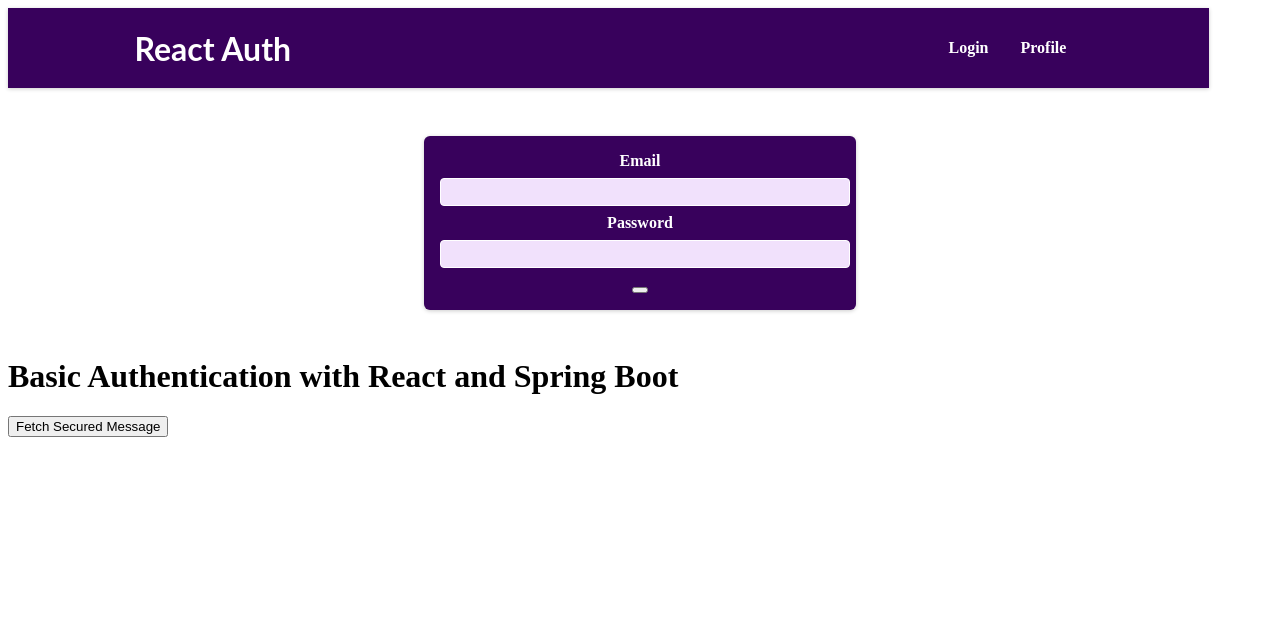
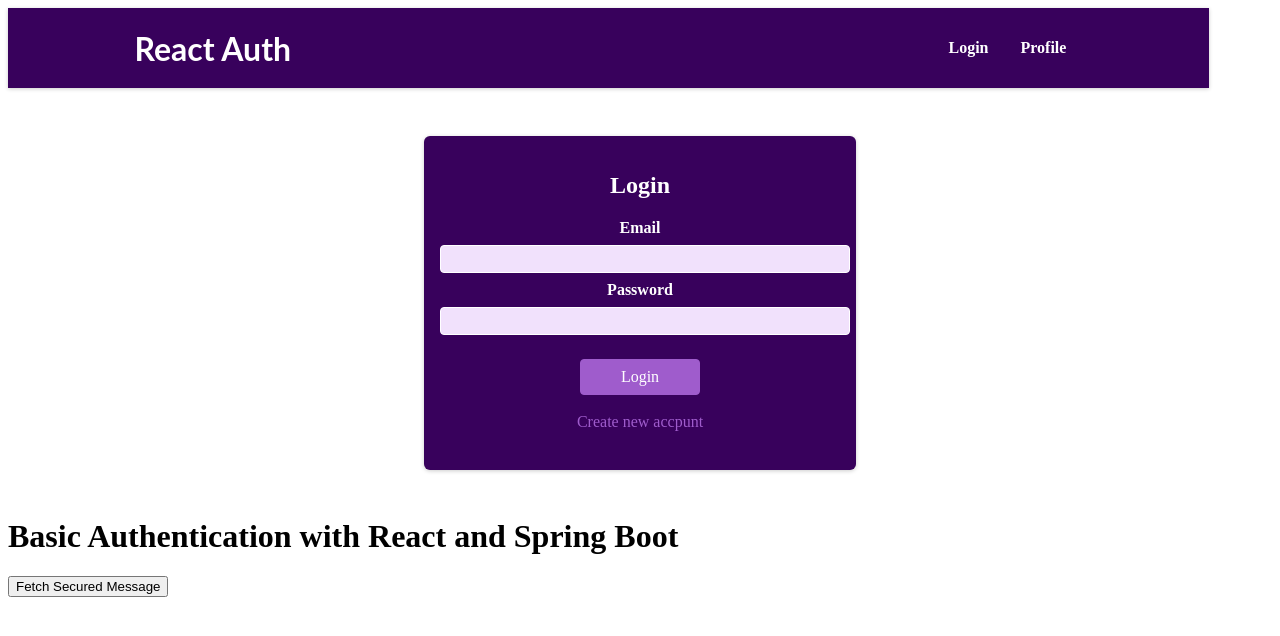
Before and after one commit to melikussa/budget-planner, a React (Create React App) app in the folder client/budget-planner-web/: page /auth in a window 1280 px wide. Shown: the top 636 px of the page. Built offline with nearby package versions, Linux system fonts and the light colour scheme.

Commit message:
auth-form with back-end call

```diff
--- a/client/budget-planner-web/src/components/Auth/AuthForm.js
+++ b/client/budget-planner-web/src/components/Auth/AuthForm.js
@@ -1,47 +1,91 @@
 import { useState, useRef, useContext } from "react";
 
 import classes from "./AuthForm.module.css";
-
 
 const AuthForm = () => {
   const emailInputRef = useRef();
   const passwordInputRef = useRef();
   const [isLogin, setIsLogin] = useState(true);
   const [isLoading, setIsLoading] = useState(false);
+  const [message, setMessage] = useState('');
 
   const switchAuthModeHandler = () => {
     setIsLogin((prevState) => !prevState);
-    }
+  };
 
-    const submitHandler = (event) =>{
+  const submitHandler = (event) => {
+    console.log("We're here");
     event.preventDefault();
 
     const enteredEmail = emailInputRef.current.value;
     const enteredPassword = passwordInputRef.current.value;
 
     // add validation here
+    console.log(enteredEmail, enteredPassword);
+
 
     setIsLoading(true);
-        console.log(isLoading + " isss Loading");
+    fetchSecuredMessage(enteredEmail, enteredPassword) //sending request
+  };
 
-        // send request here
-    }
+  const fetchSecuredMessage = async (enteredEmail, enteredPassword) => {
+    const username = enteredEmail; // demo_user
+    const password = enteredPassword; // demo_pass
 
+    const token = btoa(`${username}:${password}`);  // Encode credentials in base64
 
-
+    const response = await fetch('http://localhost:8080/hello/lika', {
+      method: 'GET',
+      headers: {
+          'Authorization': `Basic ${token}`,
+          'Content-Type': 'application/json'
+      },
+      credentials: 'include',  // Ensure credentials are sent
+  });
+    const data = await response.json();
+    console.log(data);
+    setIsLoading(false);
+    setMessage(data.message);
+};
 
   return (
     <section className={classes.auth}>
-        <form>
+      <h1>{isLogin ? "Login" : "Sign up"}</h1>
+      <form onSubmit={submitHandler}>
         <div className={classes.control}>
           <label htmlFor="email">Email</label>
-                <input ref={emailInputRef} type="email" id="email" required />
+          <input
+            ref={emailInputRef}
+        //    type="email"
+            id="email"
+            autoComplete="new-password"
+            required
+          />
         </div>
         <div className={classes.control}>
           <label htmlFor="password">Password</label>
-                <input ref={passwordInputRef} type="password" id="password" required />
+          <input
+            ref={passwordInputRef}
+            type="password"
+            id="password"
+            autoComplete="new-password"
+            required
+          />
         </div>
-            <button type="button" className={classes.toggle} onClick={switchAuthModeHandler} />
+        <div className={classes.actions}>
+          {!isLoading && (
+            <button>{isLogin ? "Login" : "Create Account"}</button>
+          )}
+          {isLoading && <p>Sending request...</p>}
+          <button
+            type="button"
+            className={classes.toggle}
+            onClick={switchAuthModeHandler}
+          >
+            {isLogin ? "Create new accpunt" : "Login with existing account"}
+          </button>
+        </div>
+        <h1>{message}</h1>
       </form>
     </section>
   );
```
Lines whose indentation alone changed are shown as unchanged.
